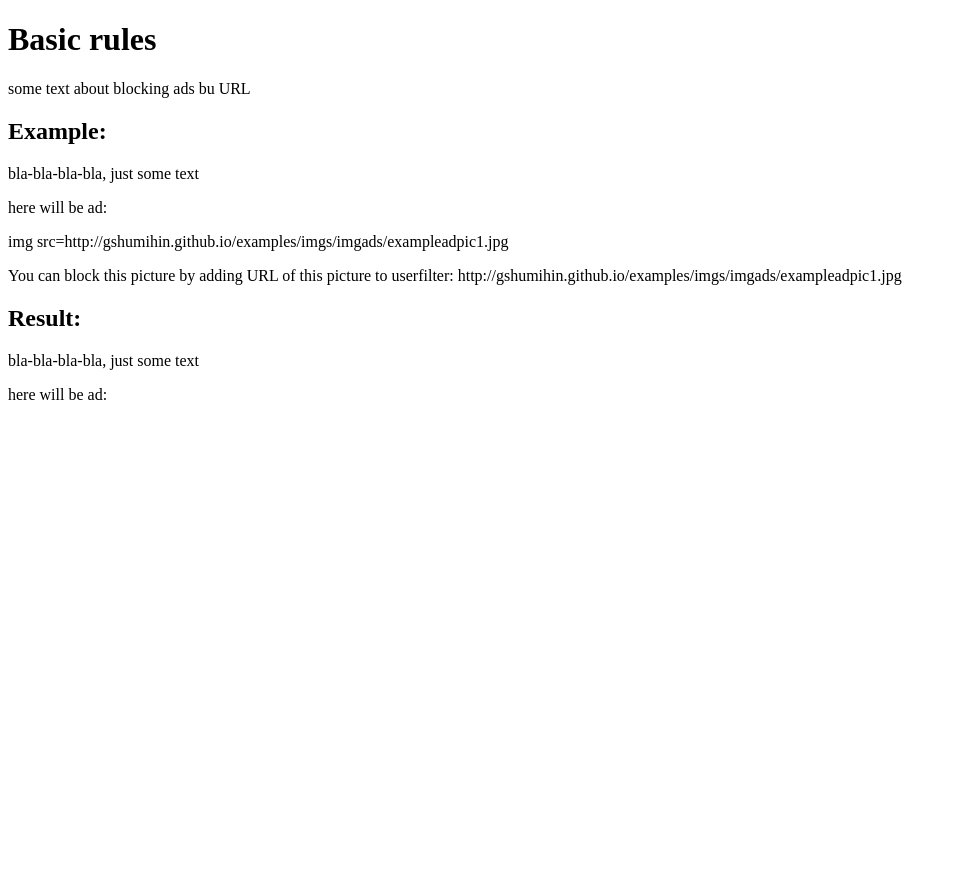
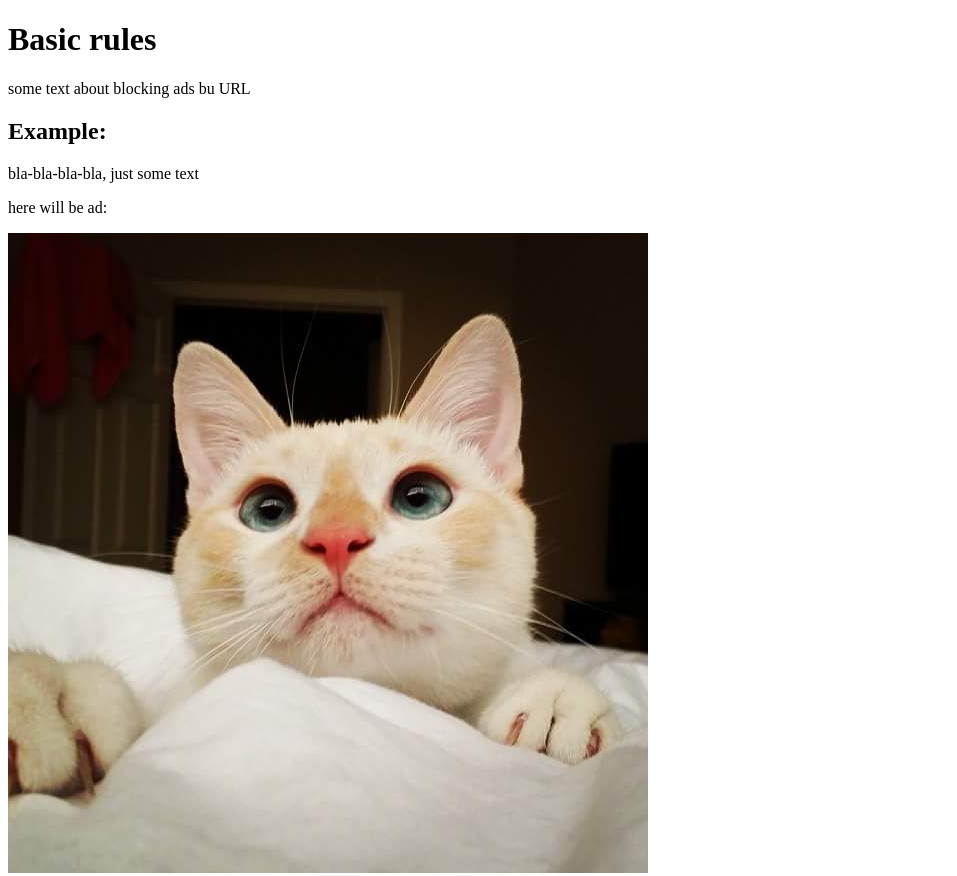
Before and after one commit to gshumihin/examples, a plain HTML site: page example01.html in a window 1280 px wide. Shown: the top 876 px of the page, without its empty margins (0-957 px from the left). Before the commit the page ends 800 px from the top, so only its background shows below. Drawn offline with Linux system fonts and the light colour scheme.

Commit message:
Update example01.html

```diff
--- a/example01.html
+++ b/example01.html
@@ -7,7 +7,7 @@
 <h2>Example:</h2>
 <p>bla-bla-bla-bla, just some text</p>
 <p>here will be ad:</p>
-<p>img src=http://gshumihin.github.io/examples/imgs/imgads/exampleadpic1.jpg </p>
+<img src=http://gshumihin.github.io/examples/imgs/imgads/exampleadpic1.jpg >
 
 <p>You can block this picture by adding URL of this picture to userfilter: http://gshumihin.github.io/examples/imgs/imgads/exampleadpic1.jpg </p>
 <h2>Result:</h2>
```
